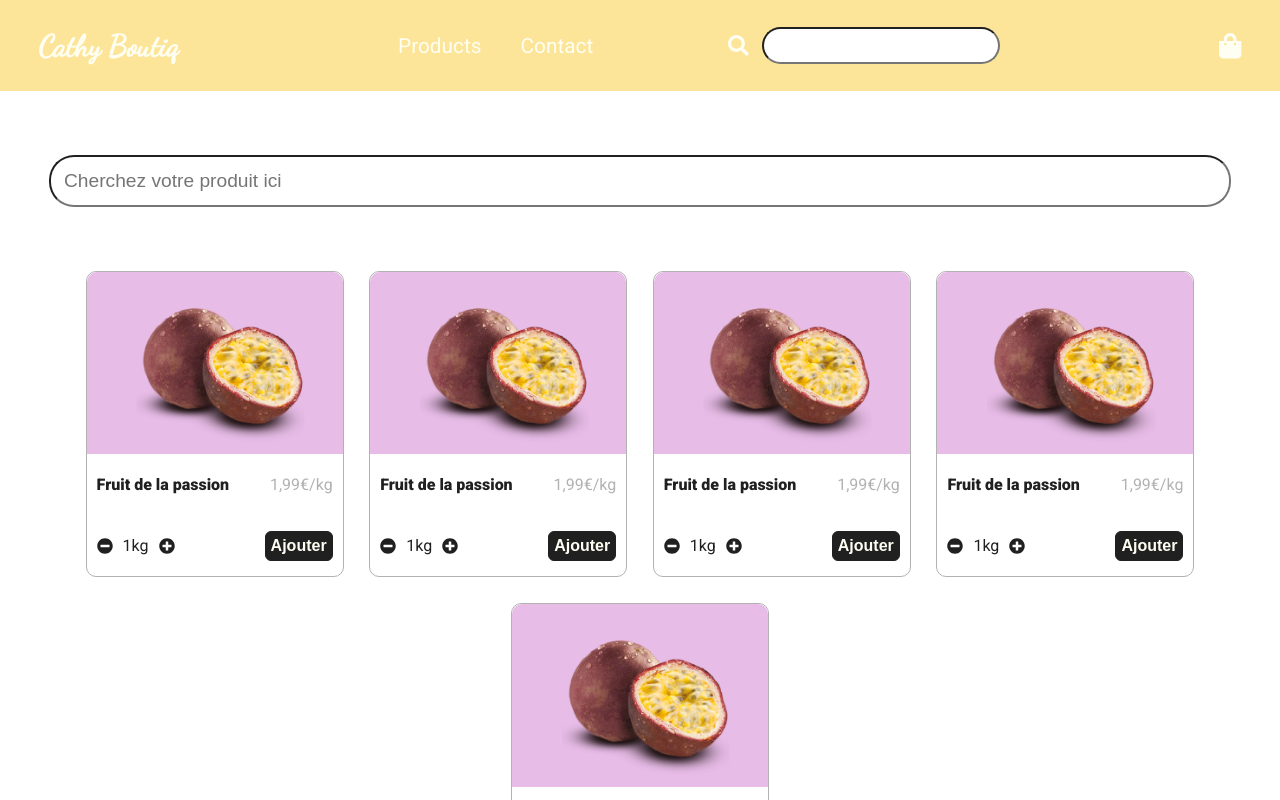
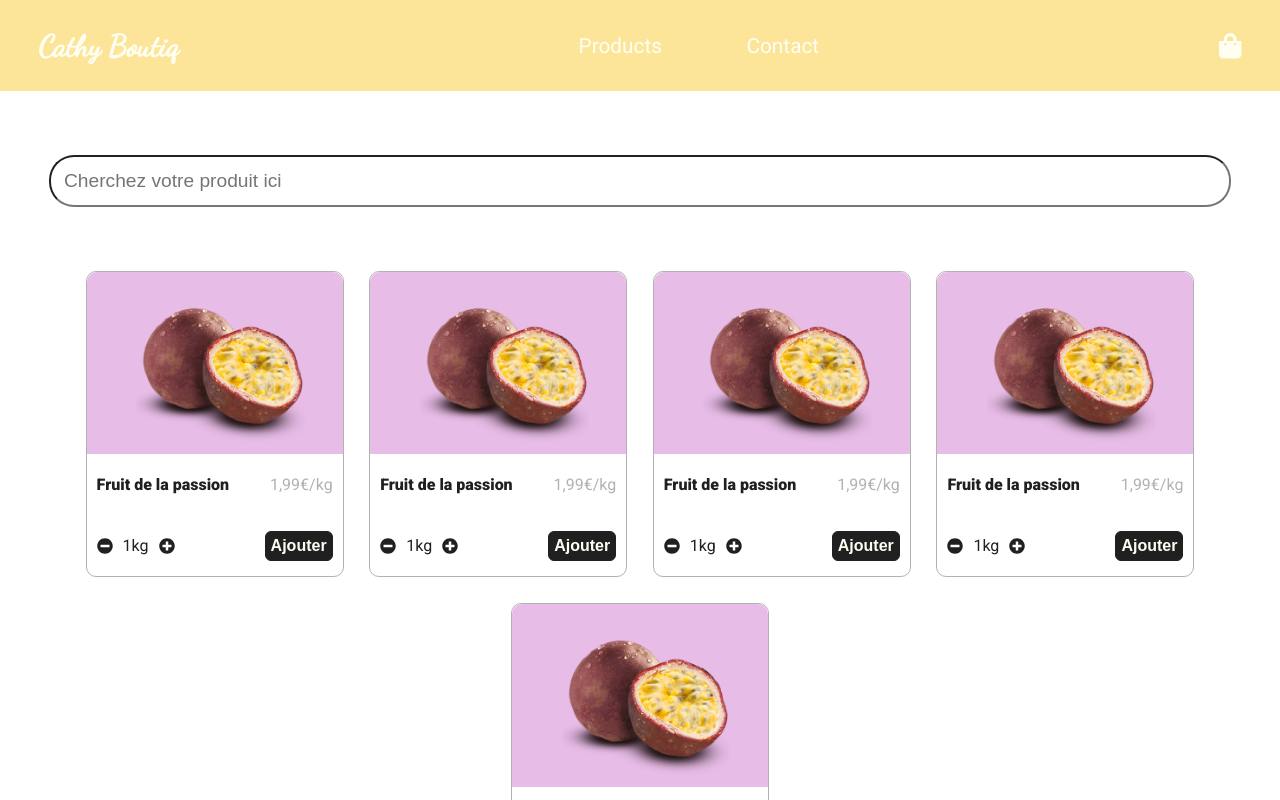
Before and after one commit to emmanuellejaldorau/cathy-boutik, a React (Create React App) app: page / in a window 1280 px wide. Shown: the top 800 px of the page. Built offline with nearby package versions, Linux system fonts and the light colour scheme.

Commit message:
style(navigation):removed searchbar

```diff
--- a/src/App.css
+++ b/src/App.css
@@ -13,7 +13,7 @@ html, body, main {
 /* MOBILE-------------------------------------------------------------------------------- */
 
 /*--------------------Navigation------------------------*/
-.navigation{
+nav{
     display:flex;
     justify-content: space-between;
     align-items: center;
@@ -23,7 +23,7 @@ html, body, main {
     color: #fffef2;
 }
 
-.navigation > h3 {
+nav > h3 {
     margin: 0;
     font-family: 'Dancing Script', cursive;
 }
@@ -103,7 +103,7 @@ footer{
 @media (min-width: 450px) {
 
     /*--------------------Navigation------------------------*/
-    .navigation{
+    nav{
         padding: 1% 3%;
     }
 
@@ -115,27 +115,8 @@ footer{
         display:flex;
         justify-content: space-between;
         align-items: center;
-        flex-basis: 50%;
-    }
-
-    .navigation-desktop > div {
-        display:flex;
+        flex-basis: 20%;
         font-size: 1.3rem;
-    }
-
-    .navigation-desktop > div > p:first-child {
-        margin-right: 25%;
-    }
-
-    .navigation-desktop-search{
-        display:flex;
-        align-items: center;
-    }
-
-    .navigation-desktop-search > input {
-        margin-left: 5%;
-        border-radius: 25px;
-        padding: 2%;
     }
 
     /*--------------------Product Tile------------------------*/
--- a/src/components/product-list/Searchbar.tsx
+++ b/src/components/product-list/Searchbar.tsx
@@ -1,5 +1,4 @@
 import React from 'react';
-import { FontAwesomeIcon } from '@fortawesome/react-fontawesome'
 
 function Searchbar(){
     return(
--- a/src/components/shared/Navigation.tsx
+++ b/src/components/shared/Navigation.tsx
@@ -8,14 +8,8 @@ function Navigation(){
             <FontAwesomeIcon icon="bars" className="navigation-mobile" />
             <h3>Cathy Boutiq</h3>
             <div className="navigation-desktop">
-                <div>
-                    <p>Products</p>
-                    <p>Contact</p>
-                </div>
-                <div className="navigation-desktop-search">
-                    <FontAwesomeIcon icon="search" />
-                    <input type="text" />
-                </div>
+                <p>Products</p>
+                <p>Contact</p>
             </div>
             <FontAwesomeIcon icon="shopping-bag" />
         </nav>
```
